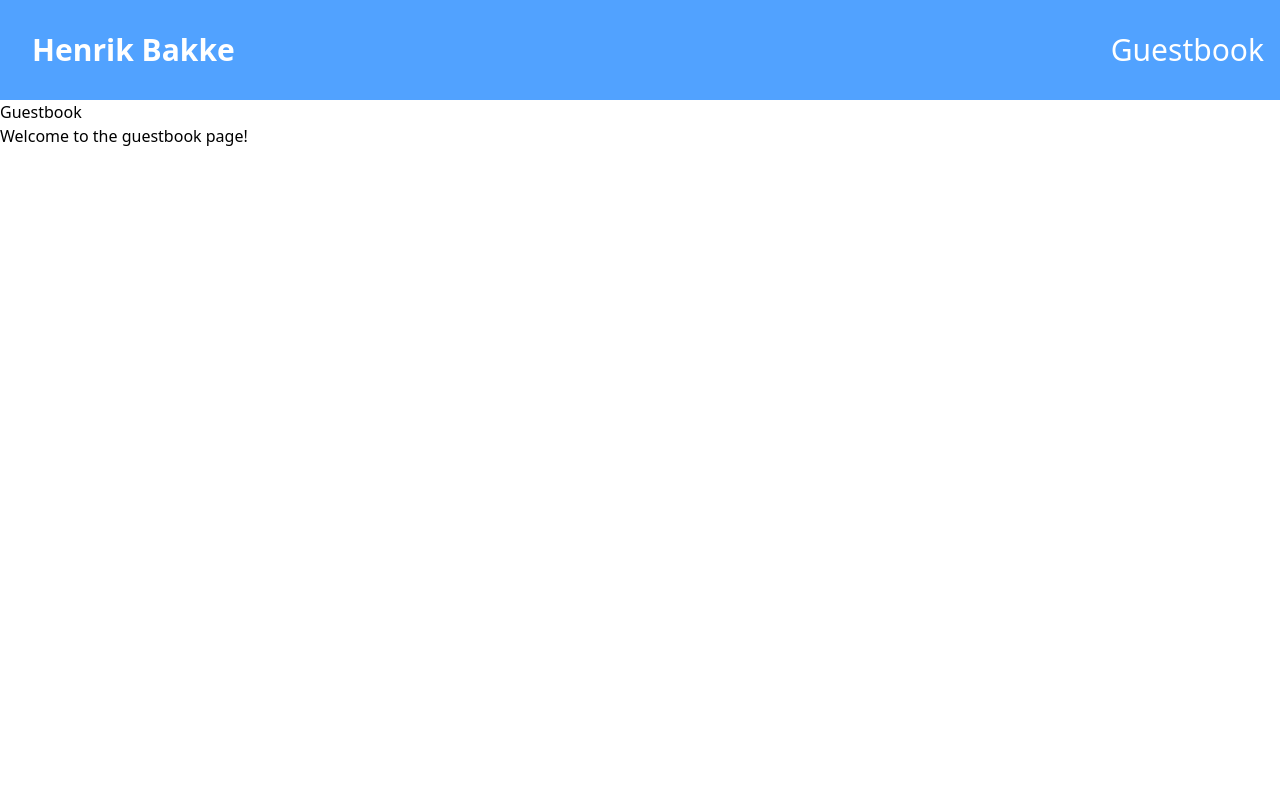
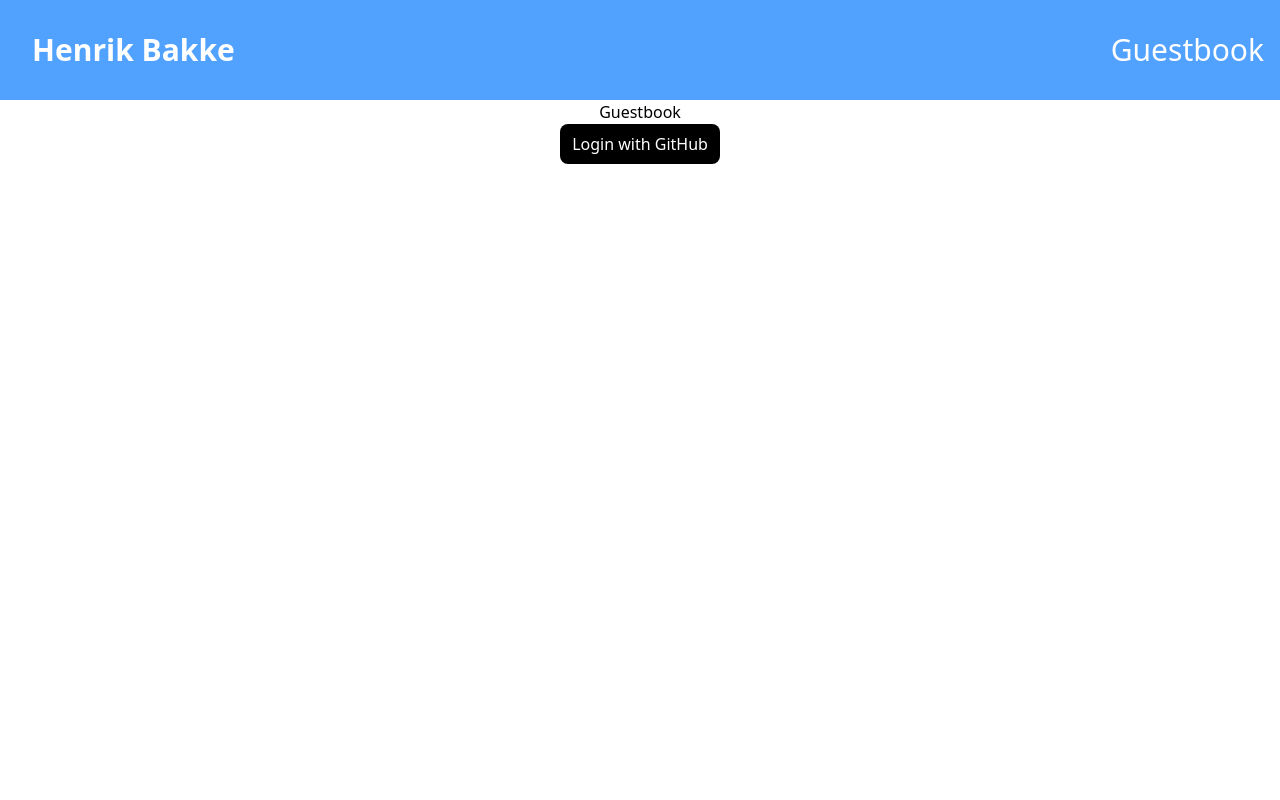
Before and after one commit to Bakek-lang/portfolio-2, a React (Vite) app: page /guestbook in a window 1280 px wide. Shown: the top 800 px of the page. Built offline with nearby package versions, Linux system fonts and the light colour scheme; no server answers.

Commit message:
it works

```diff
--- a/src/js/appwriteAuth.js
+++ b/src/js/appwriteAuth.js
@@ -5,7 +5,56 @@ export const checkUserSession = async () => {
     const user = await account.get();
     return user;
   } catch (error) {
+    if (error.code === 401) {
+      console.log("the error code was 401");
+      return null;
+    }
     console.log("Error getting account status: ", error);
     return null;
   }
 };
+
+export const login = async () => {
+  const baseUrl = window.location.origin;
+  console.log("account", account);
+
+  try {
+    const response = await account.createOAuth2Token(
+      "github",
+      `${baseUrl}/guestbook`,
+      `${baseUrl}/guestbook`
+    );
+
+    console.log("OAuth response: ", response);
+  } catch (error) {
+    console.error("Login error: ", error);
+  }
+};
+
+export const logout = async () => {
+  try {
+    account.deleteSession("current");
+  } catch (error) {
+    console.error("Logout failed:", error);
+  }
+};
+
+export const handleOAuthCallBack = async () => {
+  const params = new URLSearchParams(window.location.search);
+  const secret = params.get("secret");
+  const userId = params.get("userId");
+
+  console.log("secret: ", secret);
+  console.log("UserId:", userId);
+
+  if (secret) {
+    try {
+      await account.createSession(userId, secret);
+      console.log("Session created successfully!");
+
+      window.history.replaceState({}, document.title, window.location.pathname);
+    } catch (error) {
+      console.error("Error creating session with OAuth callback: ", error);
+    }
+  }
+};
--- a/src/pages/GuestBook.jsx
+++ b/src/pages/GuestBook.jsx
@@ -1,8 +1,46 @@
+import { useEffect, useState } from "react";
+import {
+  checkUserSession,
+  handleOAuthCallBack,
+  login,
+  logout,
+} from "../js/appwriteAuth";
+
 export default function GuestBook() {
+  const [user, setUser] = useState(null);
+
+  useEffect(() => {
+    const fetchUser = async () => {
+      await handleOAuthCallBack();
+      const userData = await checkUserSession();
+      console.log("Fetched User: ", userData);
+      setUser(userData);
+    };
+
+    fetchUser();
+  }, []);
+
   return (
-    <div>
+    <div className="flex flex-col items-center">
       <h1>Guestbook</h1>
-      <div>Welcome to the guestbook page!</div>
+      {user ? (
+        <div>
+          <p>Welcome, {user.name} </p>
+          <button
+            onClick={logout}
+            className="bg-black text-white rounded-lg px-3 py-2 cursor-pointer"
+          >
+            Logout
+          </button>
+        </div>
+      ) : (
+        <button
+          onClick={login}
+          className="bg-black text-white rounded-lg px-3 py-2 cursor-pointer"
+        >
+          Login with GitHub
+        </button>
+      )}
     </div>
   );
 }
```
